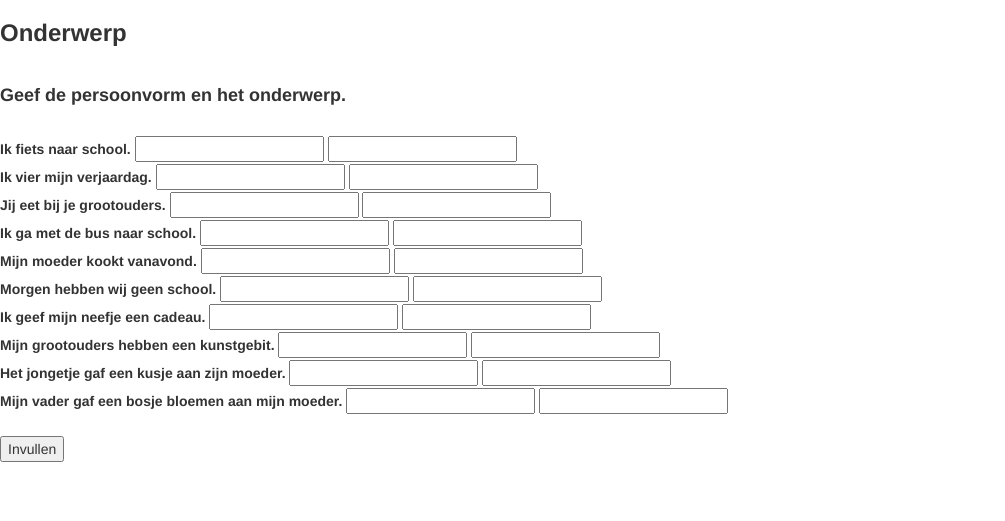
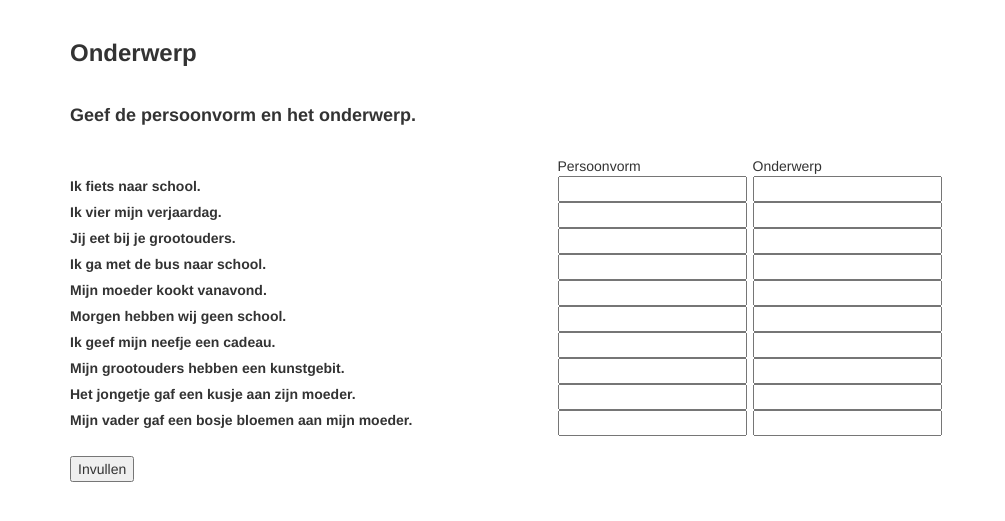
Before and after one commit to Savio1998/Project, a PHP site: page /onderwerp.php in a window 1280 px wide. Shown: the part 122-643 px from the top of the page, without its empty margins (0-1005 px from the left). Run offline with PHP 8.4, Linux system fonts and the light colour scheme; data that the repository does not hold is empty; some libraries are stand-ins or nearby versions.

Commit message:
onderwerp opdracht

```diff
--- a/engels.php
+++ b/engels.php
@@ -12,6 +12,7 @@
 
 </head>
 <body>
+    <div class="container">
 <h3><b>Analysis</b></h3><br>
 <h4><b> What is the verb in the following sentences ?</b></h4><br>
 <?php
@@ -62,5 +63,6 @@
 
         <br><input type="submit" name="button" value="Send">
     </form>
+    </div>
 </body>
 </html>
--- a/engelsresults.php
+++ b/engelsresults.php
@@ -12,6 +12,7 @@
 
 </head>
 <body>
+    <div class="container">
 <h3><b>Analysis</b></h3><br>
 <h4><b> What is the verb in the following sentences ?</b></h4><br>
 <?php
@@ -147,5 +148,6 @@
 
         <br><input type="submit" name="button" value="Send">
     </form>
+    </div>
 </body>
 </html>
--- a/nederlands.php
+++ b/nederlands.php
@@ -12,6 +12,7 @@
 
 </head>
 <body>
+    <div class="container">
 <h3><b>Zinsontleding</b></h3><br>
 <h4><b> Wat is de persoonsvorm in de volgende zinnen?</b></h4><br>
 <?php
@@ -61,5 +62,6 @@
 
         <br><input type="submit" name="button" value="Invullen">
     </form>
+    </div>
 </body>
 </html>
--- a/nederlandsresultaat.php
+++ b/nederlandsresultaat.php
@@ -12,6 +12,7 @@
 
 </head>
 <body>
+    <div class="container">
 <h3><b>Zinsontleding</b></h3><br>
 <h4><b> Wat is de persoonsvorm in de volgende zinnen?</b></h4><br>
 <?php
@@ -147,5 +148,6 @@
 
         <br><input type="submit" name="button" value="Invullen">
     </form>
+    </div>
 </body>
 </html>
--- a/onderwerp.php
+++ b/onderwerp.php
@@ -12,6 +12,8 @@
 
 </head>
 <body>
+    <div class="container">
+
 <h3><b>Onderwerp</b></h3><br>
 <h4><b>Geef de persoonvorm en het onderwerp.</b></h4><br>
 <?php
@@ -114,12 +116,17 @@
         }
         }
 ?>
+<div class="row">
+    <div class="col-md-5"></div><div class="col-md-2">Persoonvorm</div><div class="col-md-2">Onderwerp</div><div class="col-md-3"></div>
+</div>
+<div class="row">
 <form action="onderwerp.php" method="POST">
      <?php for($i = 0; $i<10; $i++){?>
-            <label> <?=$vraag[$i]?> </label> <input type="text" name="<?="vraag{$i}"?>" value="<?=$eindantwoord[$i]?>" autocomplete="off"> <input type="text" name="<?="vraag1{$i}"?>" value="<?=$eindantwoord1[$i]?>" autocomplete="off"> <?=$eindbericht[$i]?><br>
+            <div class="col-md-5"><label> <?=$vraag[$i]?> </label></div> <div class="col-md-2"><input type="text" name="<?="vraag{$i}"?>" value="<?=$eindantwoord[$i]?>" autocomplete="off"></div> <div class="col-md-2"><input type="text" name="<?="vraag1{$i}"?>" value="<?=$eindantwoord1[$i]?>" autocomplete="off"></div> <div class="col-md-3"><?=$eindbericht[$i]?></div><br>
 <?php } ?>
-
+</div>
         <br><input type="submit" name="button" value="Invullen">
     </form>
+    </div>
 </body>
 </html>
--- a/persoonsvorm.php
+++ b/persoonsvorm.php
@@ -12,6 +12,7 @@
 
 </head>
 <body>
+    <div class="container">
 <h3><b>Persoonsvorm</b></h3><br>
 <h4><b> Wat is de persoonsvorm in de volgende zinnen?</b></h4><br>
 <?php
@@ -74,6 +75,7 @@
         }
         }
 ?>
+
 <form action="persoonsvorm.php" method="POST">
      <?php for($i = 0; $i<10; $i++){?>
             <label> <?=$vraag[$i]?> </label> <input type="text" name="<?="vraag{$i}"?>" value="<?=$eindantwoord[$i]?>" autocomplete="off"> <?=$eindbericht[$i]?><br>
@@ -81,5 +83,6 @@
 
         <br><input type="submit" name="button" value="Invullen">
     </form>
+    </div>
 </body>
 </html>
--- a/rekenen.php
+++ b/rekenen.php
@@ -12,6 +12,7 @@
 
 </head>
 <body>
+    <div class="container">
 
 <?php  function som(){
         $oav = (rand(1,3));
@@ -74,10 +75,10 @@
             <input class="hidden" type="text" name="<?="antwoord{$i}"?>" value="<?=$s["antwoord"]?>"><br>
 
 <?php } ?>
-        <input type="submit" name="button" value="Invullen">
+        <br><input type="submit" name="button" value="Invullen">
     </form>
 
-
+    </div>
 
 </body>
 </html>
--- a/rekenenresultaat.php
+++ b/rekenenresultaat.php
@@ -13,6 +13,7 @@
 
 </head>
 <body>
+    <div class="container">
 <?php
 
         $vraag = array(
@@ -130,5 +131,6 @@
 
         <br><input type="submit" name="button" value="Invullen">
     </form>
+    </div>
 </body>
 </html>
```
